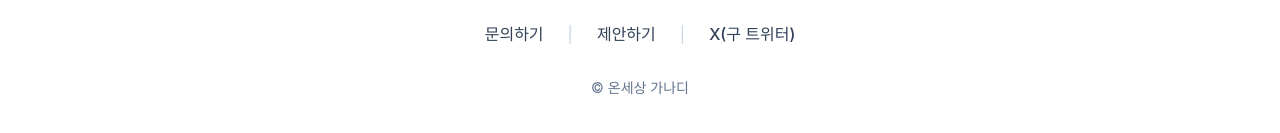
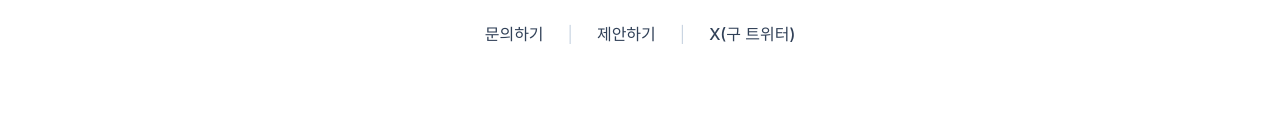
Before and after one commit to juneshim/annual-closing-maker, a React (Vite) app: page / in a window 1280 px wide. Shown: the part 1195-1328 px from the top of the page. After the commit the page ends 1281 px from the top, so only its background shows below. Built offline with nearby package versions, Linux system fonts and the light colour scheme.

Commit message:
˚♡*˳edit Footer˚♡*˳

```diff
--- a/src/app/components/Footer.tsx
+++ b/src/app/components/Footer.tsx
@@ -38,14 +38,6 @@ export function Footer() {
           </a>
         </div>
 
-        <a
-          href="https://x.com/Hello_ganadi"
-          target="_blank"
-          rel="noopener noreferrer"
-          className="text-xs sm:text-sm text-slate-500 hover:text-slate-700 pt-2 inline-block transition-colors"
-        >
-          © 온세상 가나디
-        </a>
       </div>
     </footer>
   );
```
